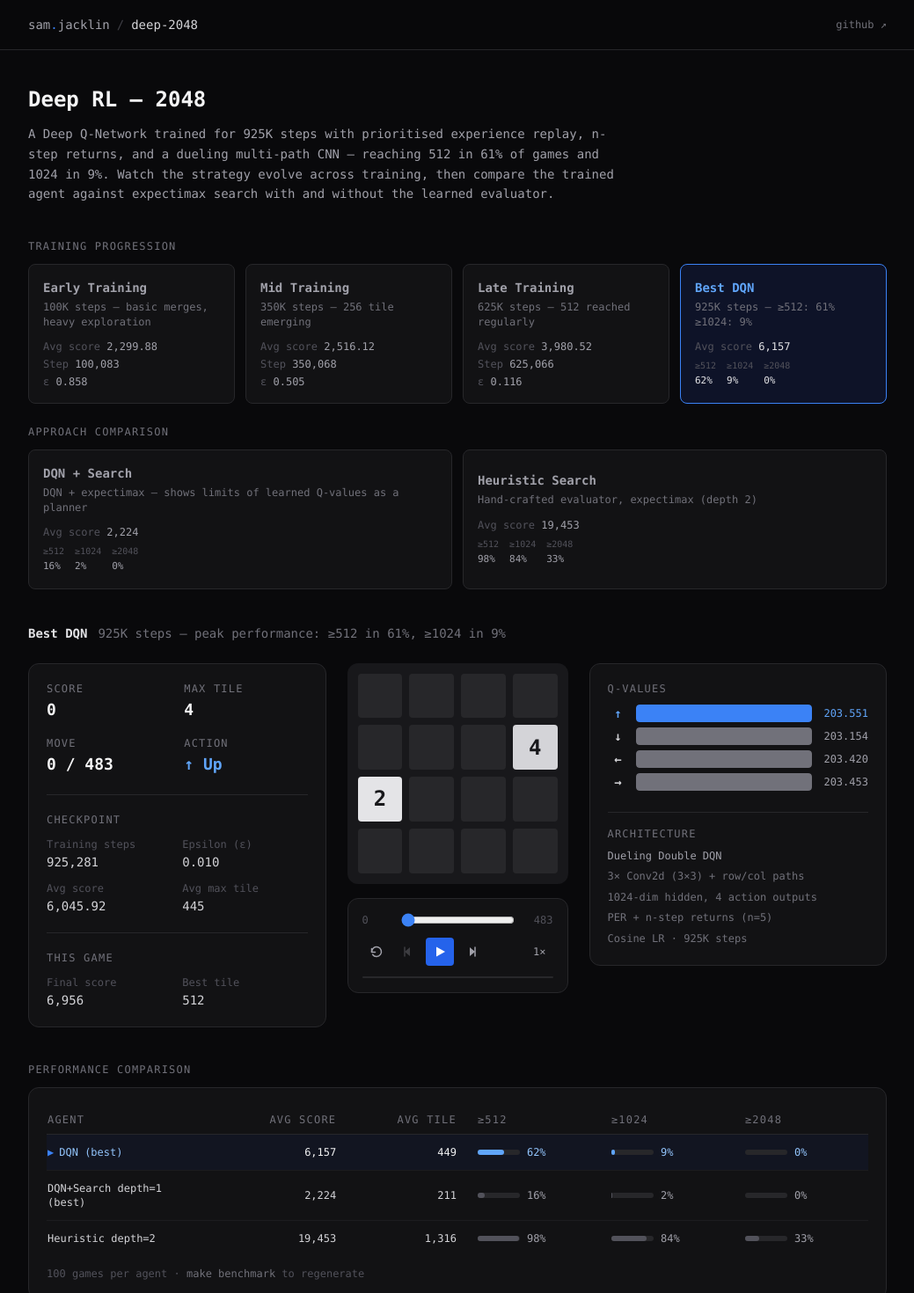
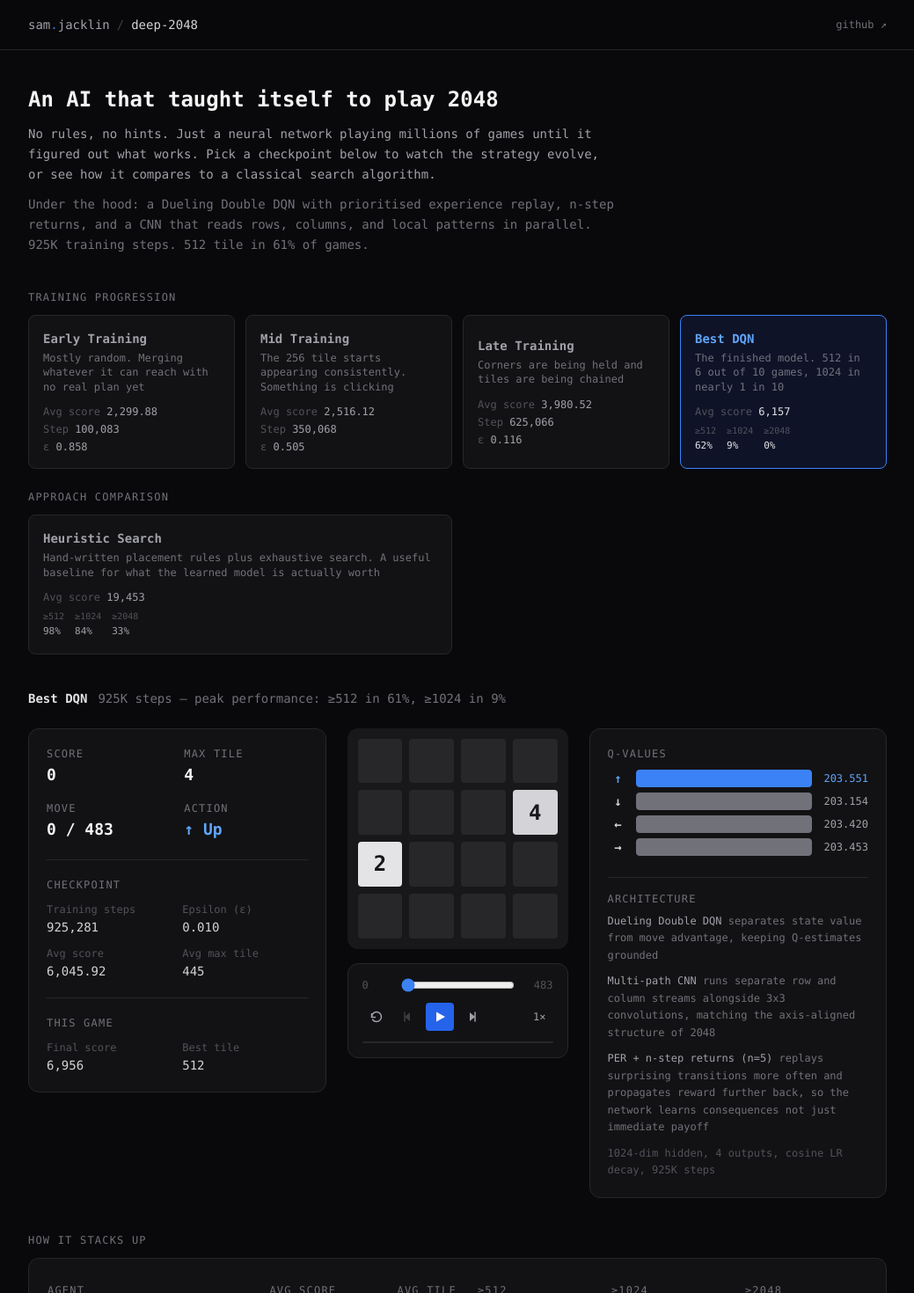
Before and after one commit to SamJacklin/deep2048, a React (Vite) app in the folder frontend/: page / in a window 1280 px wide. Shown: the top 1470 px of the page at 88% size, without its empty margins (120-1159 px from the left). Built offline with nearby package versions, Linux system fonts and the light colour scheme.

Commit message:
feat: update app description and checkpoint metadata for clarity

```diff
--- a/frontend/src/App.tsx
+++ b/frontend/src/App.tsx
@@ -83,13 +83,17 @@ export default function App() {
         {/* Intro */}
         <section className="flex flex-col gap-3 max-w-2xl">
           <h1 className="text-2xl font-bold text-zinc-100">
-            Deep RL — 2048
+            An AI that taught itself to play 2048
           </h1>
           <p className="text-sm text-zinc-400 leading-relaxed">
-            A Deep Q-Network trained for 925K steps with prioritised experience replay, n-step
-            returns, and a dueling multi-path CNN — reaching 512 in 61% of games and 1024 in 9%.
-            Watch the strategy evolve across training, then compare the trained agent against
-            expectimax search with and without the learned evaluator.
+            No rules, no hints. Just a neural network playing millions of games until it figured
+            out what works. Pick a checkpoint below to watch the strategy evolve, or see how it
+            compares to a classical search algorithm.
+          </p>
+          <p className="text-sm text-zinc-500 leading-relaxed">
+            Under the hood: a Dueling Double DQN with prioritised experience replay, n-step
+            returns, and a CNN that reads rows, columns, and local patterns in parallel.
+            925K training steps. 512 tile in 61% of games.
           </p>
         </section>
 
@@ -153,12 +157,11 @@ export default function App() {
                 {/* Architecture note */}
                 <div className="mt-6 pt-4 border-t border-zinc-800 flex flex-col gap-2">
                   <p className="text-xs text-zinc-500 uppercase tracking-widest">Architecture</p>
-                  <ul className="text-xs text-zinc-500 space-y-1 leading-relaxed">
-                    <li className="text-zinc-400">Dueling Double DQN</li>
-                    <li>3× Conv2d (3×3) + row/col paths</li>
-                    <li>1024-dim hidden, 4 action outputs</li>
-                    <li>PER + n-step returns (n=5)</li>
-                    <li>Cosine LR · 925K steps</li>
+                  <ul className="text-xs text-zinc-500 space-y-2.5 leading-relaxed">
+                    <li><span className="text-zinc-400 font-medium">Dueling Double DQN</span> separates state value from move advantage, keeping Q-estimates grounded</li>
+                    <li><span className="text-zinc-400 font-medium">Multi-path CNN</span> runs separate row and column streams alongside 3x3 convolutions, matching the axis-aligned structure of 2048</li>
+                    <li><span className="text-zinc-400 font-medium">PER + n-step returns (n=5)</span> replays surprising transitions more often and propagates reward further back, so the network learns consequences not just immediate payoff</li>
+                    <li className="text-zinc-600">1024-dim hidden, 4 outputs, cosine LR decay, 925K steps</li>
                   </ul>
                 </div>
               </div>
@@ -195,7 +198,7 @@ export default function App() {
         {/* Benchmark comparison */}
         {benchmark && (
           <section className="flex flex-col gap-3">
-            <h2 className="text-xs text-zinc-500 uppercase tracking-widest">Performance Comparison</h2>
+            <h2 className="text-xs text-zinc-500 uppercase tracking-widest">How it stacks up</h2>
             <div className="rounded-xl border border-zinc-800 bg-zinc-900/60 p-5">
               <BenchmarkTable
                 rows={benchmark}
--- a/frontend/src/types.ts
+++ b/frontend/src/types.ts
@@ -50,11 +50,10 @@ export interface CheckpointMeta {
 
 export const CHECKPOINTS: CheckpointMeta[] = [
   // Training progression — four DQN milestones
-  { name: 'step_100083', label: 'Early Training',  description: '100K steps — basic merges, heavy exploration', group: 'progression' },
-  { name: 'step_350068', label: 'Mid Training',    description: '350K steps — 256 tile emerging',              group: 'progression' },
-  { name: 'step_625066', label: 'Late Training',   description: '625K steps — 512 reached regularly',          group: 'progression' },
-  { name: 'best',        label: 'Best DQN',        description: '925K steps — ≥512: 61%  ≥1024: 9%',          group: 'progression', benchmarkLabel: 'DQN (best)' },
+  { name: 'step_100083', label: 'Early Training',  description: 'Mostly random. Merging whatever it can reach with no real plan yet', group: 'progression' },
+  { name: 'step_350068', label: 'Mid Training',    description: 'The 256 tile starts appearing consistently. Something is clicking',  group: 'progression' },
+  { name: 'step_625066', label: 'Late Training',   description: 'Corners are being held and tiles are being chained',                 group: 'progression' },
+  { name: 'best',        label: 'Best DQN',        description: 'The finished model. 512 in 6 out of 10 games, 1024 in nearly 1 in 10', group: 'progression', benchmarkLabel: 'DQN (best)' },
   // Approach comparison — same seed, different strategies
-  { name: 'drl_search',  label: 'DQN + Search',    description: 'DQN + expectimax — shows limits of learned Q-values as a planner', group: 'comparison', benchmarkLabel: 'DQN+Search depth=1 (best)' },
-  { name: 'heuristic',   label: 'Heuristic Search', description: 'Hand-crafted evaluator, expectimax (depth 2)', group: 'comparison', benchmarkLabel: 'Heuristic depth=2' },
+{ name: 'heuristic',   label: 'Heuristic Search', description: 'Hand-written placement rules plus exhaustive search. A useful baseline for what the learned model is actually worth', group: 'comparison', benchmarkLabel: 'Heuristic depth=2' },
 ];
```
